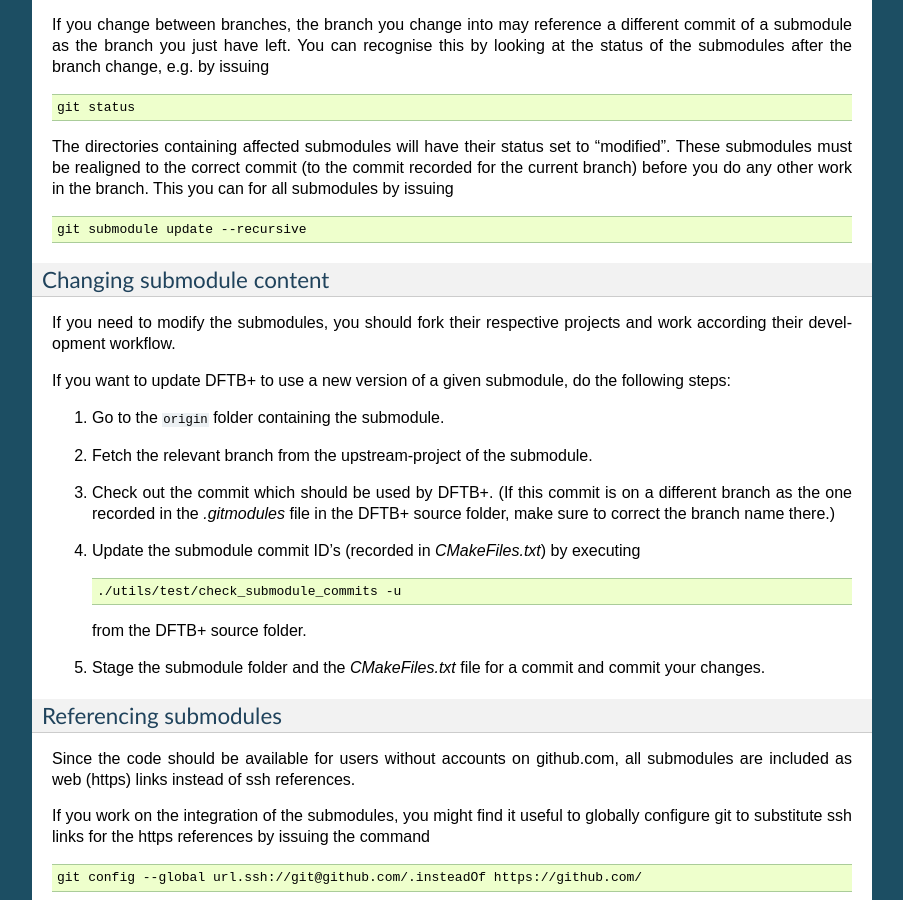
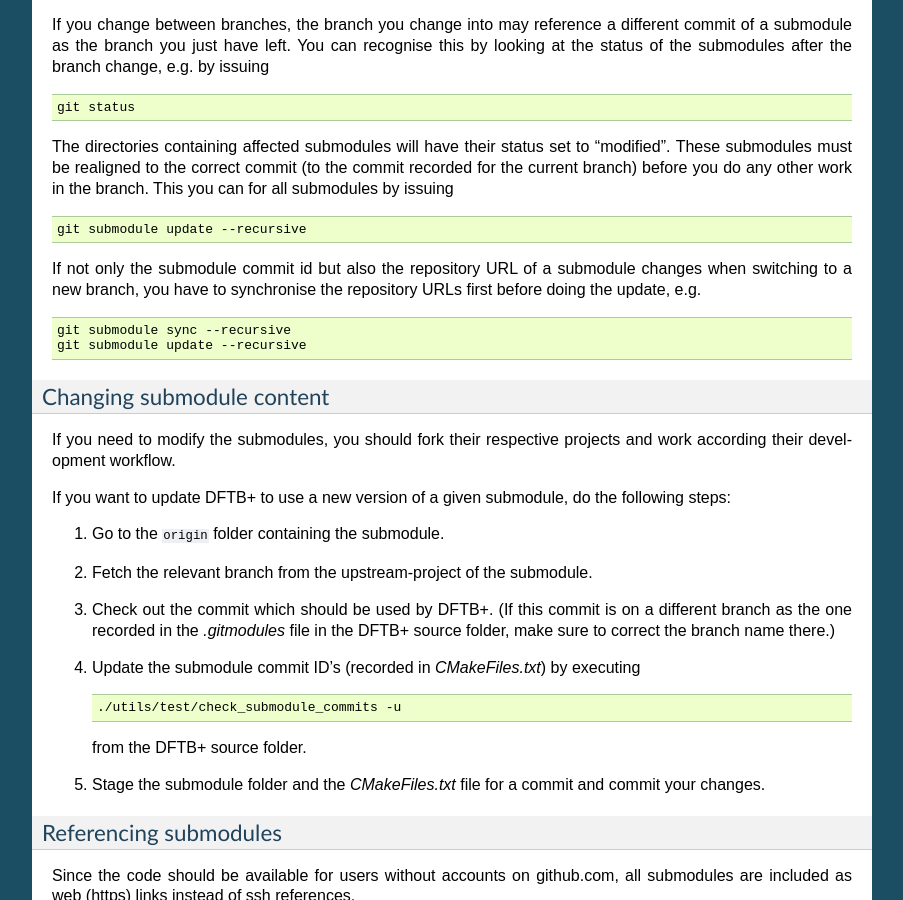
Before and after one commit to dftbplus/develguide, a Sphinx documentation site: the page built from docs/gitworkflow.rst, in a window 1280 px wide and 900 px high, scrolled down 4872 px. Shown: the whole window, without its empty margins (198-1101 px from the left). Built offline with Sphinx 7.4.7, drawn with Linux system fonts in a browser that asks for light colours.

Commit message:
Mention git submodule sync

```diff
--- a/docs/gitworkflow.rst
+++ b/docs/gitworkflow.rst
@@ -325,6 +325,13 @@
 
   git submodule update --recursive
 
+If not only the submodule commit id but also the repository URL of a submodule
+changes when switching to a new branch, you have to synchronise the repository
+URLs first before doing the update, e.g. ::
+
+  git submodule sync --recursive
+  git submodule update --recursive
+
 
 Changing submodule content
 --------------------------
```
